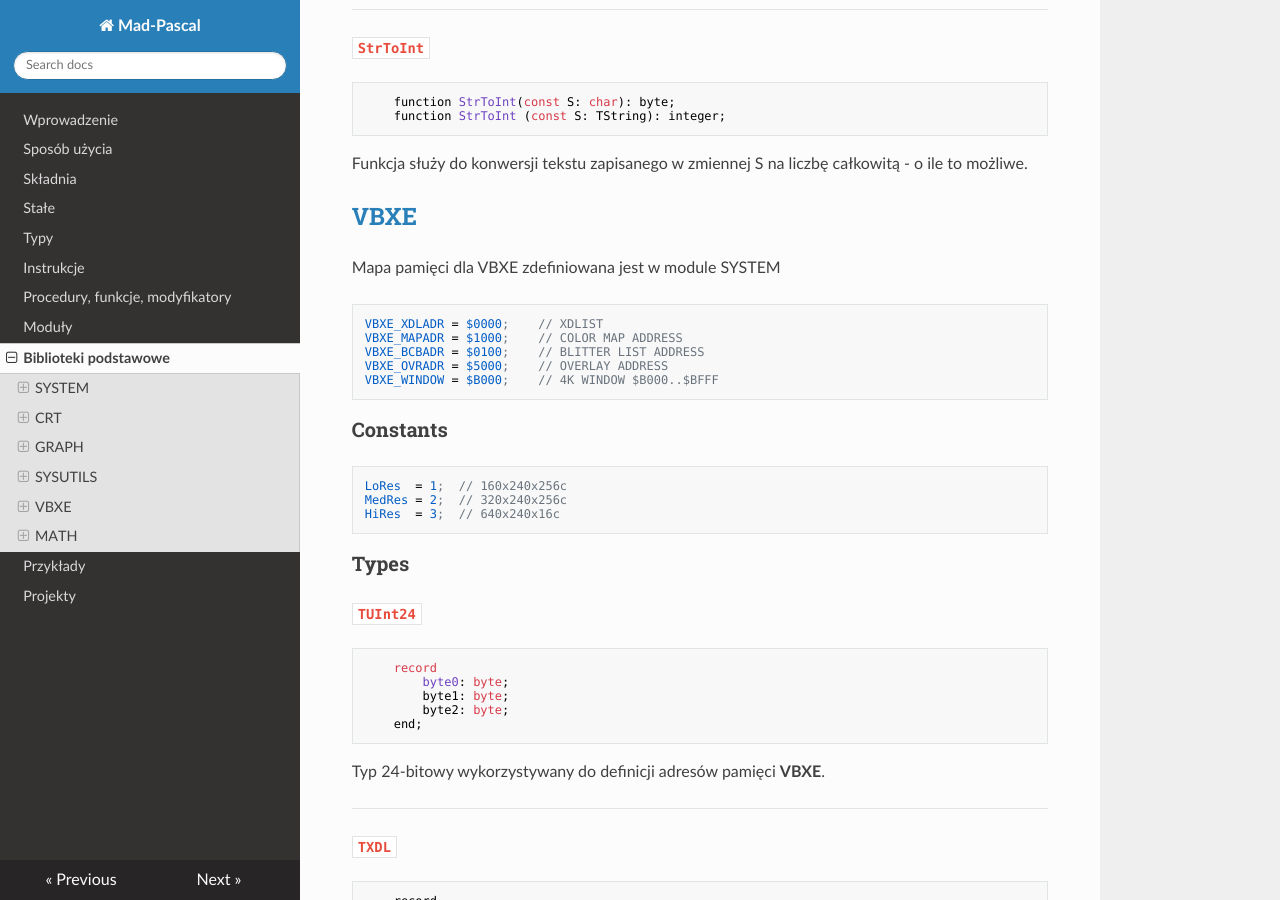
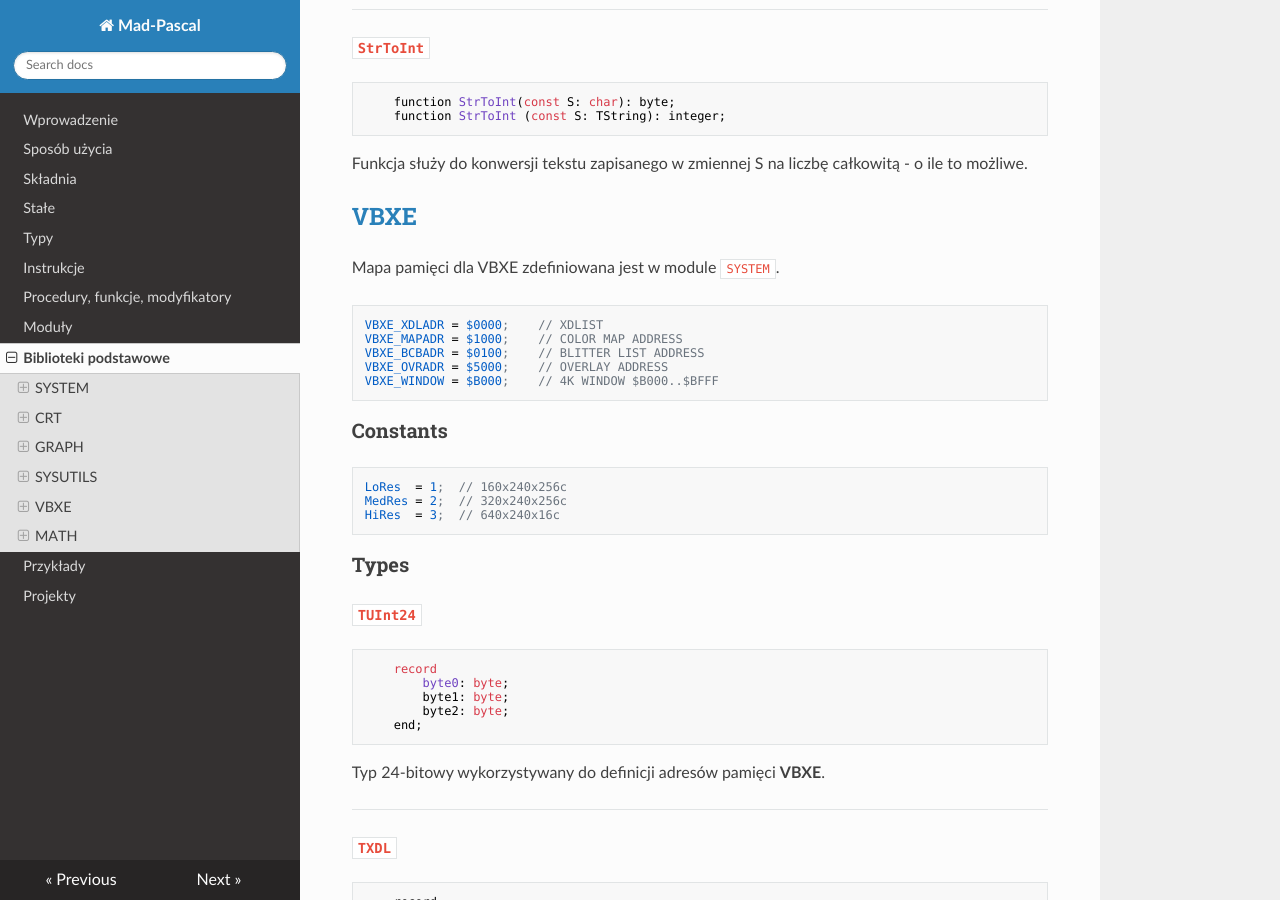
Before and after one commit to zbyti/mad-pascal-mkdocs, an MkDocs documentation site: the page built from docs/09-biblioteki-podstawowe.md, in a window 1280 px wide and 900 px high, scrolled down 28989 px. Built offline with MkDocs 1.6.1, drawn with Linux system fonts in a browser that asks for light colours; nearby versions of some CDN libraries.

Commit message:
redakcja

````diff
--- a/docs/09-biblioteki-podstawowe.md
+++ b/docs/09-biblioteki-podstawowe.md
@@ -1575,7 +1575,7 @@ Funkcja służy do konwersji tekstu zapisanego w zmiennej S na liczbę całkowit
 
 ## [VBXE](http://mads.atari8.info/library/doc/vbxe.html)
 
-Mapa pamięci dla VBXE zdefiniowana jest w module SYSTEM
+Mapa pamięci dla VBXE zdefiniowana jest w module `SYSTEM`.
 
 ```
 VBXE_XDLADR = $0000;    // XDLIST
````
